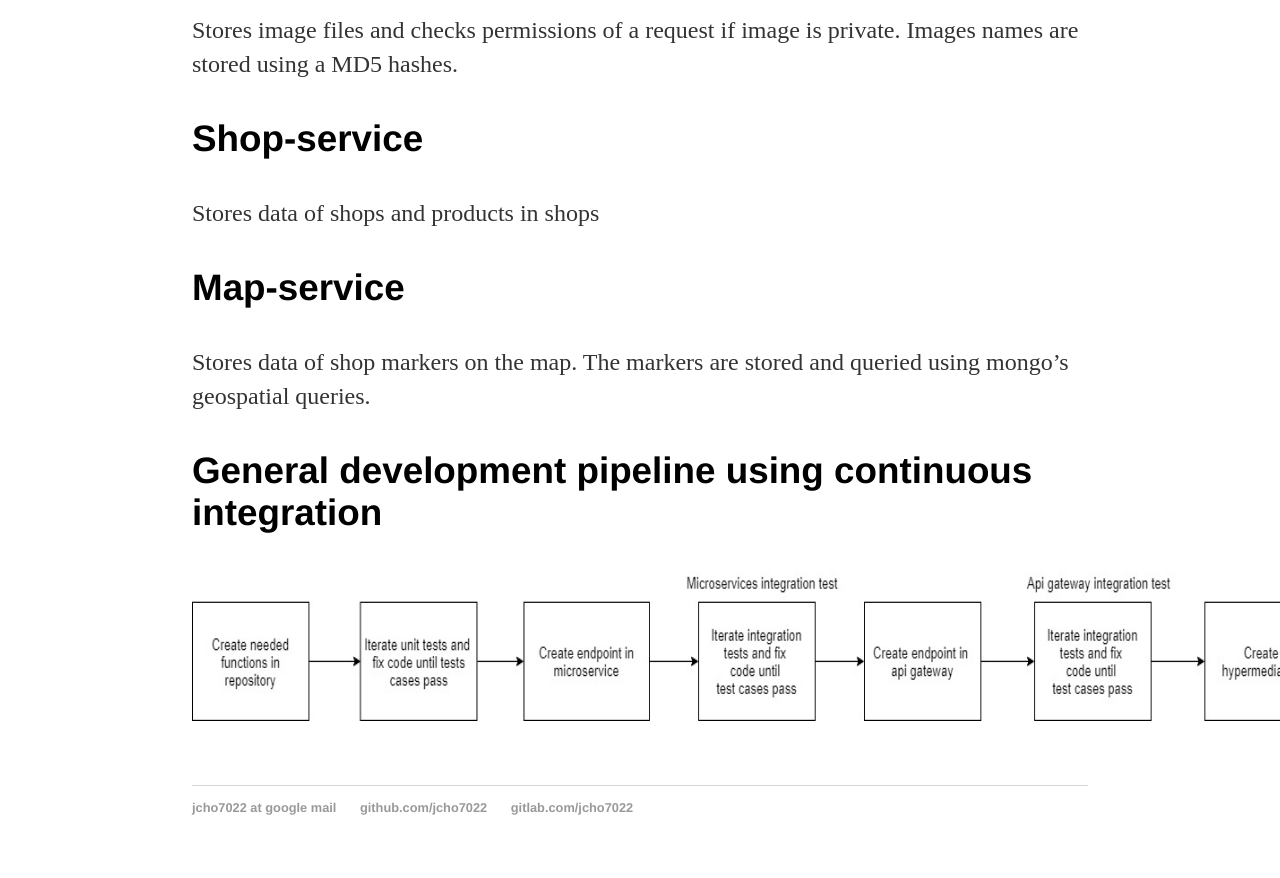
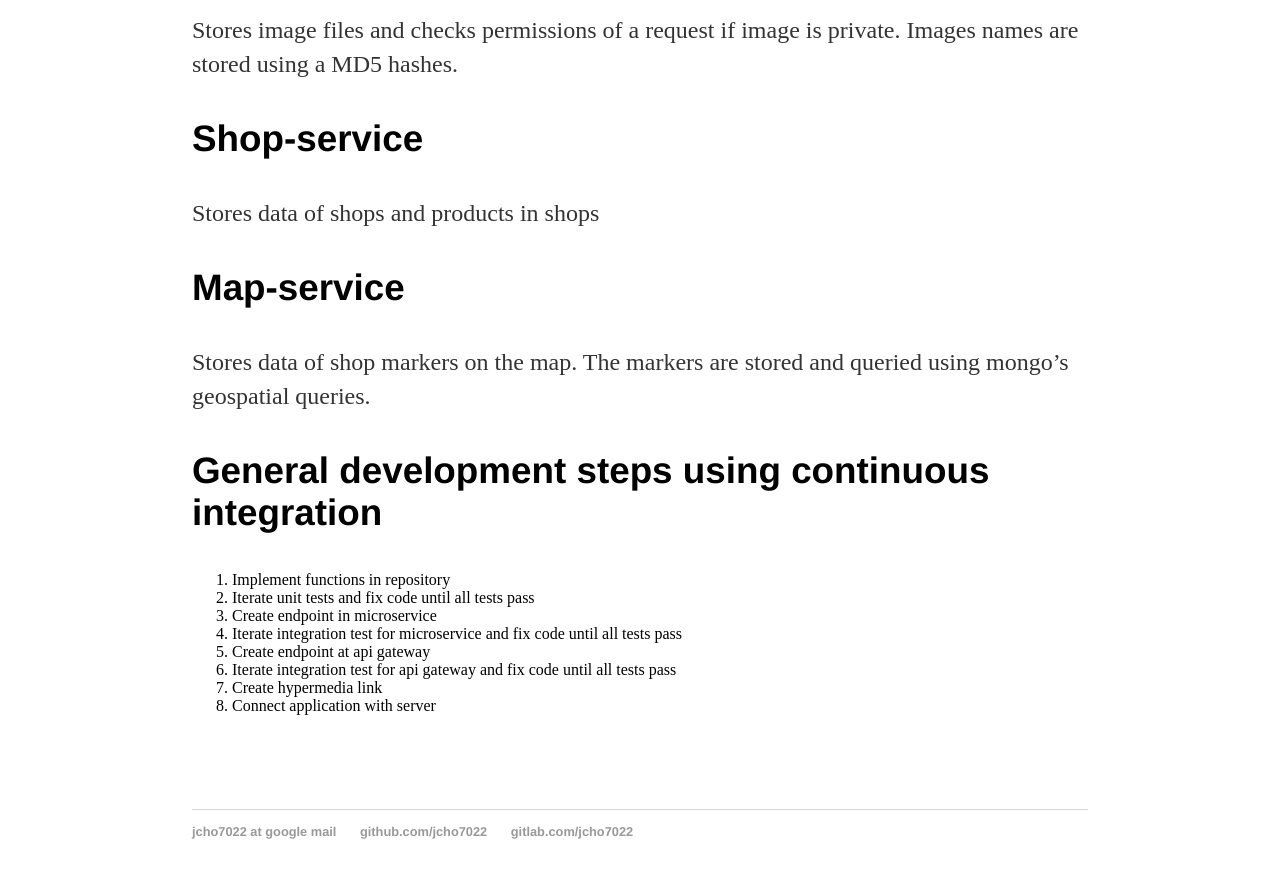
Before and after one commit to jcho7022/jcho7022.github.io, a Jekyll site: the page built from projects/float/index.html, in a window 1280 px wide and 900 px high, scrolled down 6018 px. Shown: the top 878 px of the window. Built offline with Jekyll 4.4.1, drawn with Linux system fonts in a browser that asks for light colours.

Commit message:
Update index.html

```diff
--- a/projects/float/index.html
+++ b/projects/float/index.html
@@ -80,8 +80,16 @@ Users can interact with shops owners using a built in instant messaging and sear
    <p>Stores data of shop markers on the map. The markers are stored and queried using mongo’s geospatial queries.</p>
 
 
-   <h3>General development pipeline using continuous integration</h3>
-    <img src="CI_development.jpg" alt="CI_development" height="150px" width="1300px">
-
+   <h3>General development steps using continuous integration</h3>
+	<ol type="1">
+  		<li>Implement functions in repository</li>
+  		<li>Iterate unit tests and fix code until all tests pass</li>
+  		<li>Create endpoint in microservice</li>
+		<li>Iterate integration test for microservice and fix code until all tests pass</li>
+		<li>Create endpoint at api gateway</li>
+		<li>Iterate integration test for api gateway and fix code until all tests pass</li>
+		<li>Create hypermedia link</li>
+		<li>Connect application with server</li>
+	</ol>
 <br><br><br>
  <p> </p>
```
